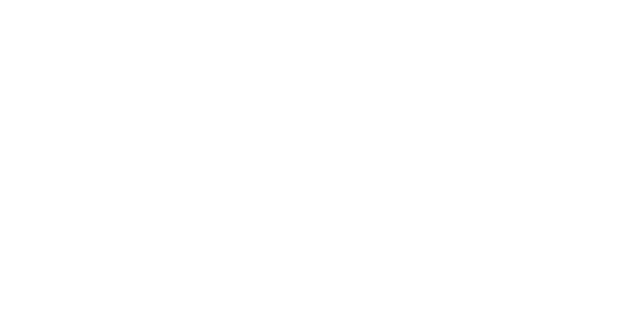
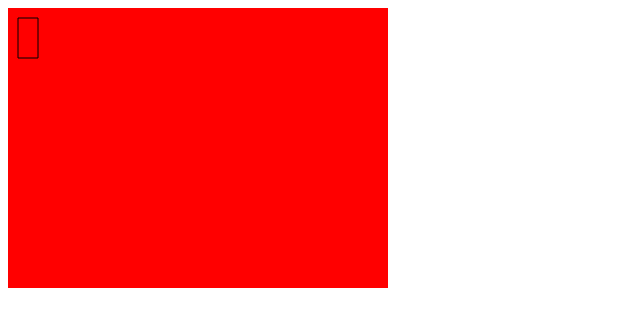
Before and after one commit to Zemmattitude/ws_rt_js_emma_hoarau, a plain HTML site: page index.html in a window 1280 px wide. Shown: the whole page, without its empty margins (0-640 px from the left). Drawn offline with Linux system fonts and the light colour scheme.

Commit message:
enfin un rectangle

```diff
--- a/index.html
+++ b/index.html
@@ -1,17 +1,10 @@
 <!DOCTYPE html>
 <html>
     <head>
-    <meta http-equiv="X-UA-Compatible" content="IE=edge">
-	<meta charset="utf-8">
-    <title>Workshop Anthony</title>
-    <script>
-        window.onload = function() {
-            var canvas = document.getElementById("index");
-            var context = canvas.getContext("2d");
-        };
-    </script>
+        <title>Workshop Anthony</title>
     </head>
     <body>
-        <canvas id="index" width="380" height="280"></canvas>
+        <canvas id="canvas" width="380" height="280"></canvas>
+        <script src="./index.js"></script>
     </body>
 </html>
--- /dev/null
+++ b/index.js
@@ -0,0 +1,38 @@
+
+document.addEventListener("DOMContentLoaded", start, false);
+
+function drawLine(x, y, _x, _y, size, color) {
+    var canvas = document.getElementById("canvas");
+    var ctx = canvas.getContext("2d");
+    ctx.strokeStyle = color;
+    ctx.lineWidth = size;
+    ctx.beginPath();
+    ctx.moveTo(x, y);
+    ctx.lineTo(_x, _y);
+    ctx.stroke();
+    ctx.closePath();
+}
+
+function drawRectangle(x, y, width, height, color, size) {
+    var canvas = document.getElementById("canvas");
+    var ctx = canvas.getContext("2d");
+    ctx.strokeStyle = color;
+    ctx.lineWidth = size;
+    ctx.beginPath();
+    ctx.moveTo(x, y);
+    ctx.lineTo(x + width, y);
+    ctx.lineTo(x + width, y + height);
+    ctx.lineTo(x, y + height);
+    ctx.lineTo(x, y);
+    ctx.stroke();
+    ctx.closePath();
+}
+
+function start() {
+    var canvas = document.getElementById("canvas");
+    var ctx = canvas.getContext("2d");
+    ctx.fillStyle = "red";
+    ctx.fillRect(0, 0, 380, 280);
+    ctx.lineWidth = 10;
+    drawRectangle(10, 10, 20, 40, "black", 1);
+}
```
